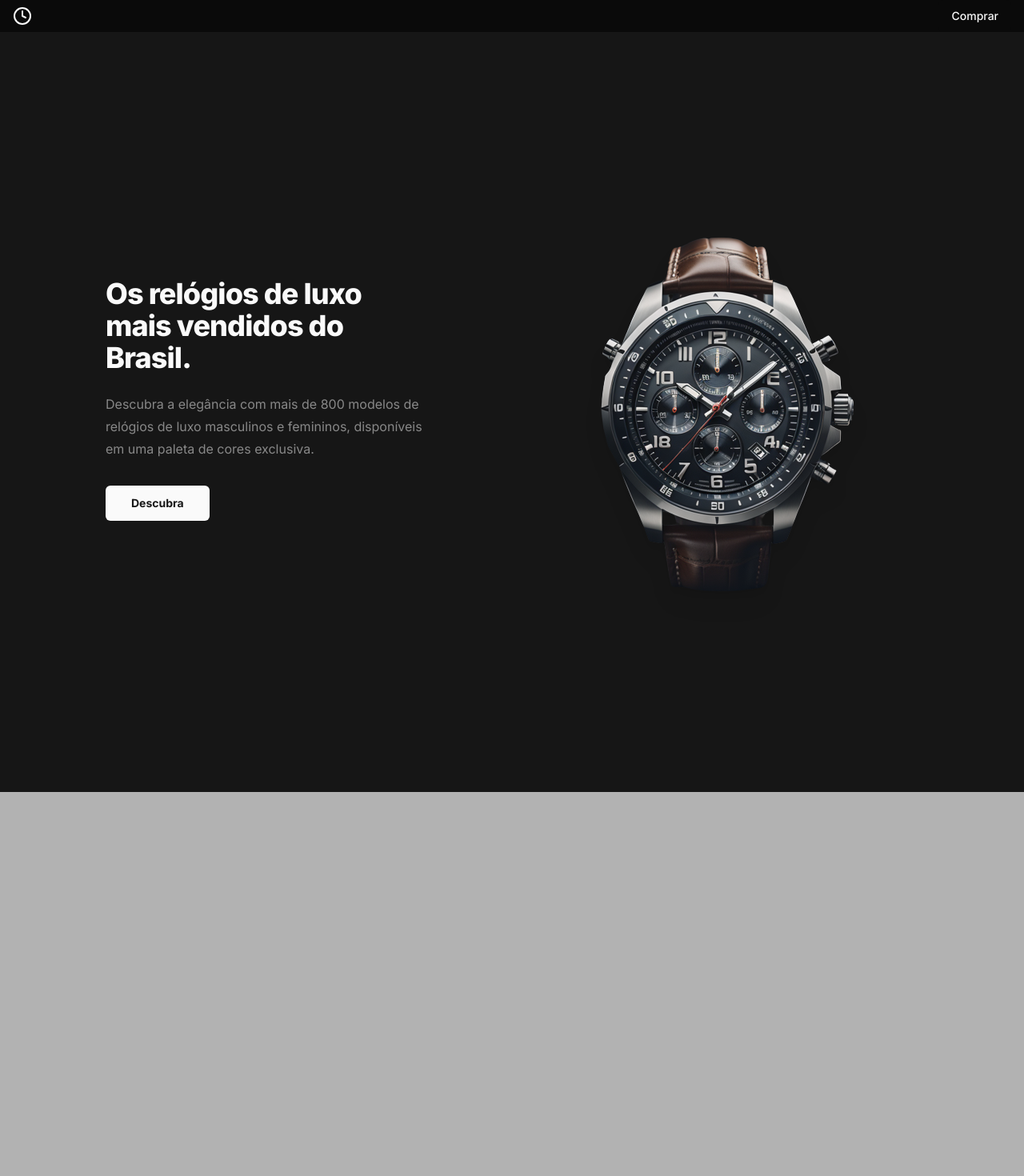
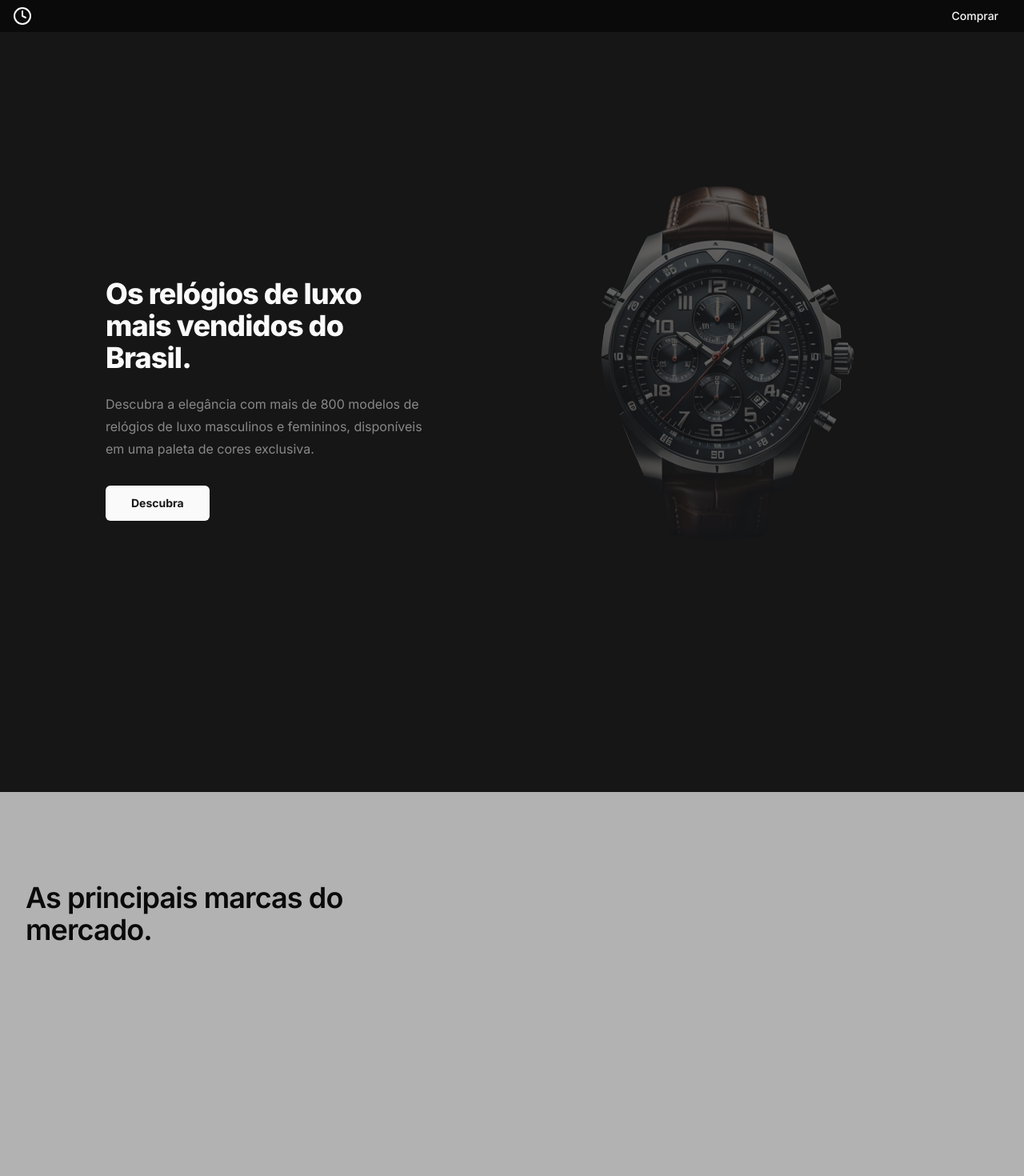
Before and after one commit to luizfelmach/intime, a Next.js app: page / in a window 1280 px wide. Shown: the top 1470 px of the page at 80% size. Built offline with nearby package versions, Linux system fonts and the light colour scheme.

Commit message:
add animated watch

```diff
--- a/src/app/page.tsx
+++ b/src/app/page.tsx
@@ -5,6 +5,7 @@ import { Faq } from "@/components/faq";
 import { motion } from "framer-motion";
 import { Button } from "@/components/ui/button";
 import { Loader } from "@/components/loader";
+import { Watch } from "@/components/watch";
 
 export default function Home() {
   const [loading, setLoading] = useState<boolean>(true);
@@ -75,18 +76,19 @@ export default function Home() {
               transition={{ type: "spring", damping: 80, stiffness: 100 }}
               className="self-center"
             >
-              <Image
-                className="drop-shadow-xl"
-                src={`/watch-1.png`}
-                alt="Relógio"
-                width={500}
-                height={500}
-                priority={true}
-              />
+              <Watch />
             </motion.div>
           </div>
 
-          <div className="h-screen bg-foreground/70 flex justify-center px-4 py-20"></div>
+          <div className="h-screen bg-foreground/70 flex justify-center px-4 py-20">
+            <div className="max-w-[1300px] w-[100%] relative mx-auto px-4 py-8">
+              <div className="">
+                <h1 className="scroll-m-20 text-background  pb-2 text-4xl font-semibold tracking-tight transition-colors mb-8 max-w-[400px] whitespace-normal">
+                  As principais marcas do mercado.
+                </h1>
+              </div>
+            </div>
+          </div>
 
           <Faq />
         </div>
--- a/src/components/faq.tsx
+++ b/src/components/faq.tsx
@@ -10,7 +10,7 @@ export function Faq() {
     <div className="max-w-[1300px] w-[100%] relative mx-auto px-4 py-8">
       <div className="">
         <h1 className="scroll-m-20  pb-2 text-4xl font-semibold tracking-tight transition-colors mb-8">
-          Perguntas frequentes
+          Perguntas frequentes.
         </h1>
 
         <div className="mb-8">
--- /dev/null
+++ b/src/components/watch.tsx
@@ -0,0 +1,37 @@
+"use client";
+import React, { useState, useEffect } from "react";
+import { motion, AnimatePresence } from "framer-motion";
+
+const logos = ["watch-1.png", "watch-2.png", "watch-3.png"];
+
+export function Watch() {
+  const [currentIndex, setCurrentIndex] = useState(0);
+
+  useEffect(() => {
+    const interval = setInterval(() => {
+      setCurrentIndex((prevIndex) =>
+        prevIndex === logos.length - 1 ? 0 : prevIndex + 1
+      );
+    }, 5000); // Troque o valor para ajustar a velocidade do carrossel
+
+    return () => clearInterval(interval);
+  }, []);
+
+  return (
+    <>
+      <AnimatePresence mode="wait" initial={false}>
+        <motion.img
+          key={currentIndex}
+          src={logos[currentIndex]}
+          alt={`Relógio ${currentIndex + 1}`}
+          width={500}
+          height={500}
+          initial={{ y: 100, opacity: 0 }}
+          animate={{ y: 0, opacity: 1 }}
+          exit={{ y: -100, opacity: 0 }}
+          transition={{ duration: 1 }}
+        />
+      </AnimatePresence>
+    </>
+  );
+}
```
